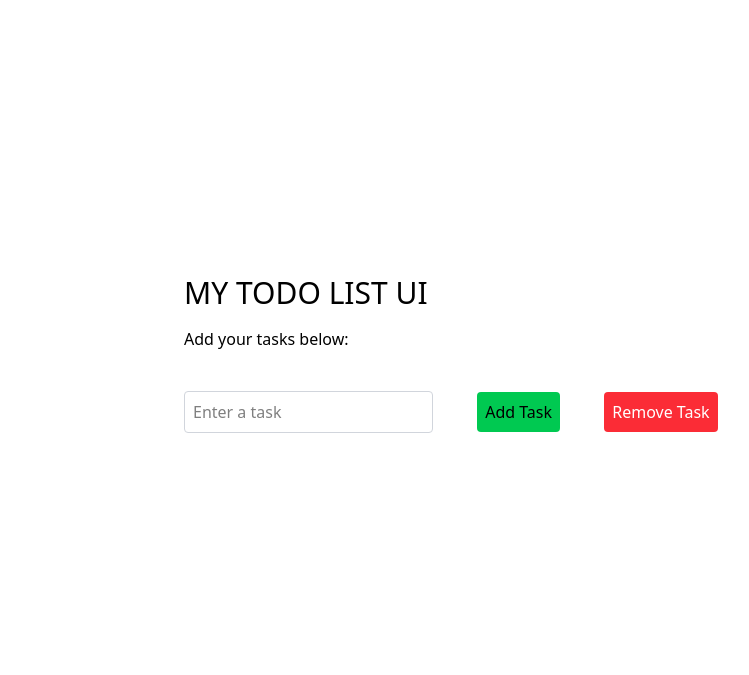
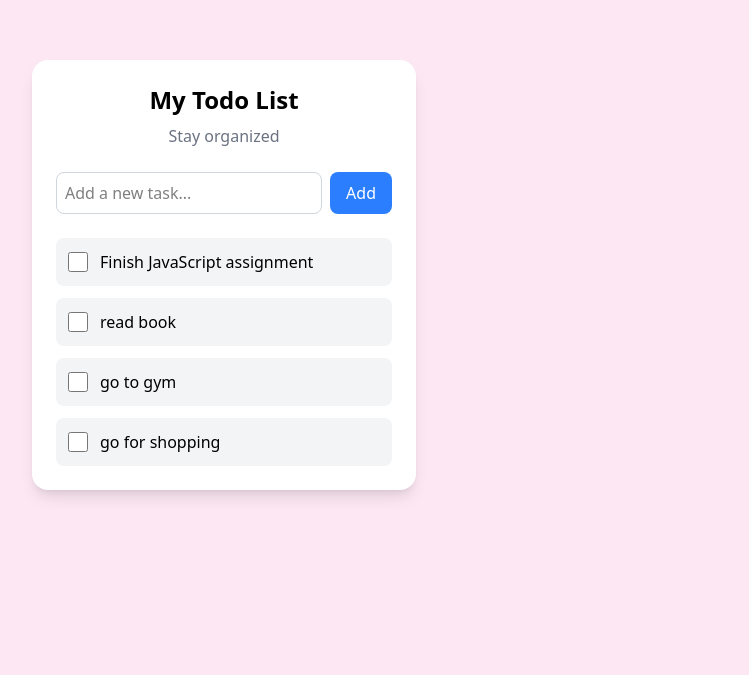
Before and after one commit to devkryssie/todo-list-ui, a website: page index.html in a window 1280 px wide. Shown: the part 125-800 px from the top of the page, without its empty margins (416-1165 px from the left). Drawn offline with Linux system fonts and the light colour scheme.

Commit message:
first commit

```diff
--- a/index.html
+++ b/index.html
@@ -1,23 +1,71 @@
+<!DOCTYPE html>
 <html lang="en">
 <head>
-    <meta charset="UTF-8">
-    <meta name="viewport" content="width=device-width, initial-scale=1.0">
-    <title>todo list</title>
-    <link rel="stylesheet" href="src/output.css">
+  <meta charset="UTF-8">
+  <meta name="viewport" content="width=device-width, initial-scale=1.0">
+  <title>Todo UI</title>
+<link rel="stylesheet" href="src/output.css">
 </head>
-<body>
-    <div>
-    <h1 class="mt-100 ml-150 text-3xl">MY TODO LIST UI</h1>
-    <p class="ml-150 mt-4">Add your tasks below:</p>
+
+<body class="bg-pink-100 flex items-center justify-center min-h-screen">
+
+  <div class="bg-white w-96 p-6 rounded-2xl shadow-lg">
 
 
-    <input type="text" class="ml-150 mt-10 p-2 border border-gray-300 rounded" placeholder="Enter a task">
-    <button class="ml-10 mt-10 p-2 bg-green-500 text</b-white rounded">Add Task</button>
+    <h1 class="text-2xl font-bold text-center mb-2">My Todo List</h1>
+    <p class="text-gray-500 text-center mb-6">Stay organized </p>
 
 
-    <button class="ml-10 mt-10 p-2 bg-red-500 text-white rounded">Remove Task</button>
+    <div class="flex gap-2 mb-6">
+      <input
+        type="text"
+        placeholder="Add a new task..."
+        class="flex-1 p-2 border border-gray-300 rounded-lg focus:outline-none focus:ring-2 focus:ring-blue-400"
+      >
+      <button class="bg-blue-500 text-white px-4 rounded-lg hover:bg-blue-600">
+        Add
+      </button>
+    </div>
 
-    </div>
+
+    <ul class="space-y-3">
+
+
+      <li class="flex items-center justify-between bg-gray-100 p-3 rounded-lg">
+
+        <div class="flex items-center gap-3">
+          <input type="checkbox" class="w-5 h-5">
+          <span>Finish JavaScript assignment</span>
+        </div>
+
+      </li>
+      <li class="flex items-center justify-between bg-gray-100 p-3 rounded-lg">
+
+        <div class="flex items-center gap-3">
+          <input type="checkbox" class="w-5 h-5">
+          <span>read book</span>
+        </div>
+
+      </li>
+      <li class="flex items-center justify-between bg-gray-100 p-3 rounded-lg">
+
+        <div class="flex items-center gap-3">
+          <input type="checkbox" class="w-5 h-5">
+          <span>go to gym</span>
+        </div>
+
+      </li>
+            <li class="flex items-center justify-between bg-gray-100 p-3 rounded-lg">
+
+        <div class="flex items-center gap-3">
+          <input type="checkbox" class="w-5 h-5">
+          <span>go for shopping</span>
+        </div>
+
+      </li>
+
+
+    </ul>
 
 
 </body>
```
Also changed, not shown: src/output.css.
